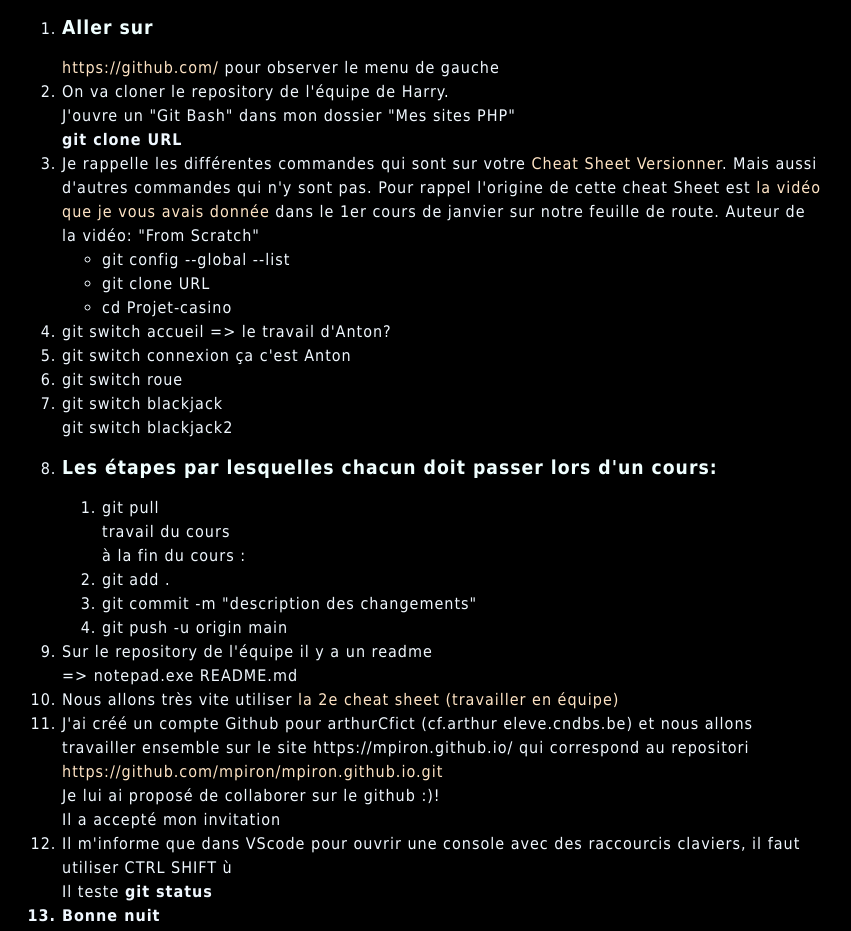
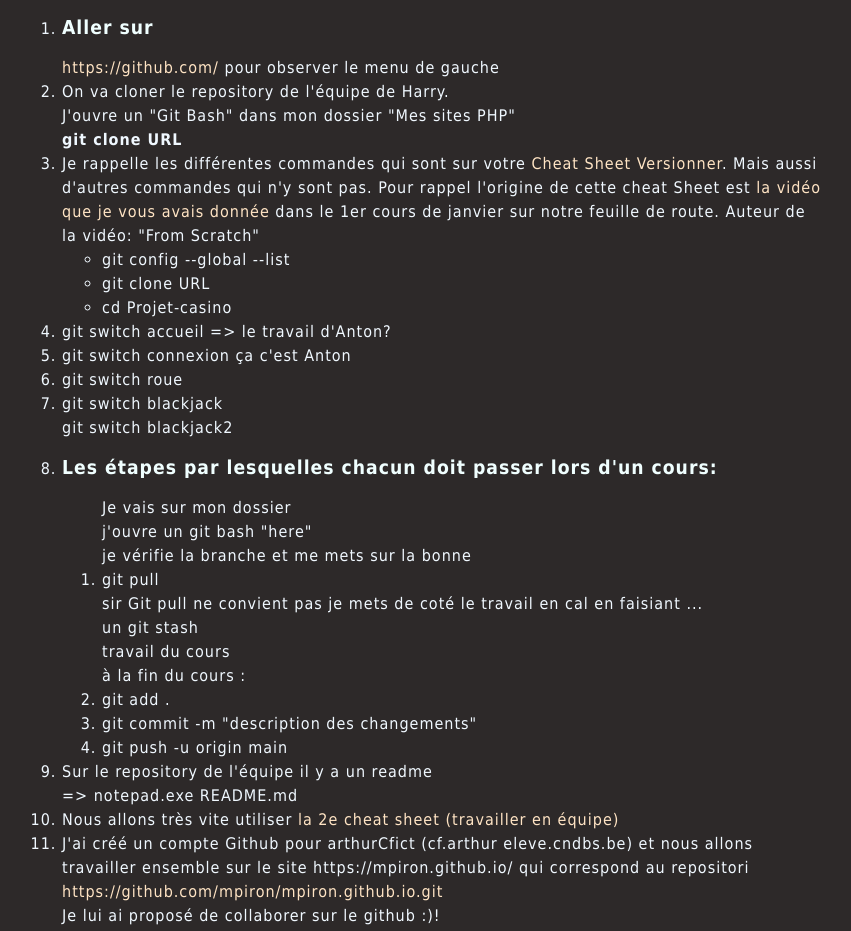
Before and after one commit to mpiron/mpiron.github.io, a plain HTML site: page index.html in a window 1280 px wide. Shown: the top 931 px of the page, without its empty margins (218-1069 px from the left). Drawn offline with Linux system fonts and the light colour scheme.

Commit message:
Mise à jour mpiron 17 fevrier introduction stash

```diff
--- a/index.html
+++ b/index.html
@@ -43,8 +43,16 @@
     <li>git switch blackjack <br>git switch blackjack2</li>
         <li>
             <h2> Les étapes par lesquelles chacun doit passer lors d'un cours:</h2>
-            <ol>
-                <li>git pull</li>
+            <ol>Je vais sur mon dossier <br>
+                j'ouvre un git bash "here" <br>
+            je vérifie la branche et me mets sur la bonne <br>
+                <li>git pull
+<br>sir Git pull ne convient pas je mets de coté le travail en cal en faisiant ... <br>
+un git stash
+
+
+                </li>
+
                 travail du cours<br>
                 à la fin du cours :
                 <li>git add .</li>
@@ -71,8 +79,13 @@ Je lui ai proposé de collaborer sur le github :)!<br>
 
     <li>Bonne nuit</li>
 
+<<<<<<< Updated upstream
     <li></li>
     <li></li>
+=======
+    <li>Quand on veut envoyez une branche, git push --set-upstream origin nom_branche
+         </li>
+>>>>>>> Stashed changes
     <li></li>
     <li></li>
     <li></li>
--- a/miseenforme.css
+++ b/miseenforme.css
@@ -1,5 +1,5 @@
 body {
-  background-color: black;
+  background-color: rgb(45, 41, 41);
   width: 800px;
   font-family: Tahoma, sans-serif;
   margin: auto;
```
